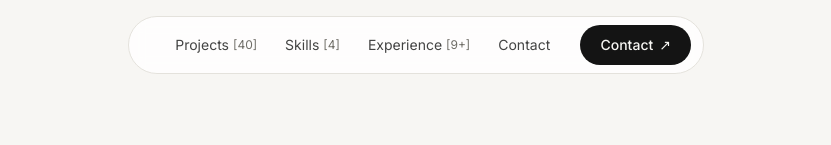
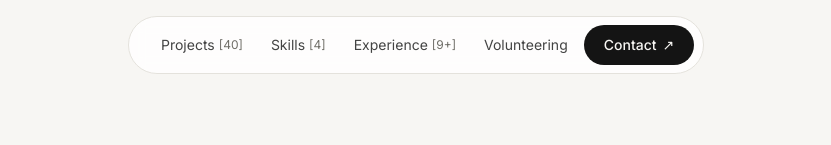
Before and after one commit to Black-Smith-Of-Fire/portfolio, a React (Vite) app: page / in a window 1280 px wide. Shown: the top 145 px of the page, without its empty margins (224-1055 px from the left). Built offline with nearby package versions, Linux system fonts and the light colour scheme; the HTML template or start-up script is replaced by a standard one.

Commit message:
Changed label from contact to volunteering

```diff
--- a/src/data.ts
+++ b/src/data.ts
@@ -13,7 +13,7 @@ export const nav = [
   { label: 'Projects', count: 40, href: '#work' },
   { label: 'Skills', count: 4, href: '#service' },
   { label: 'Experience', count: '9+', href: '#experience' },
-  { label: 'Contact', href: '#contact' },
+  { label: 'Volunteering', href: '#contact' },
 ]
 
 export const socials = [
```
